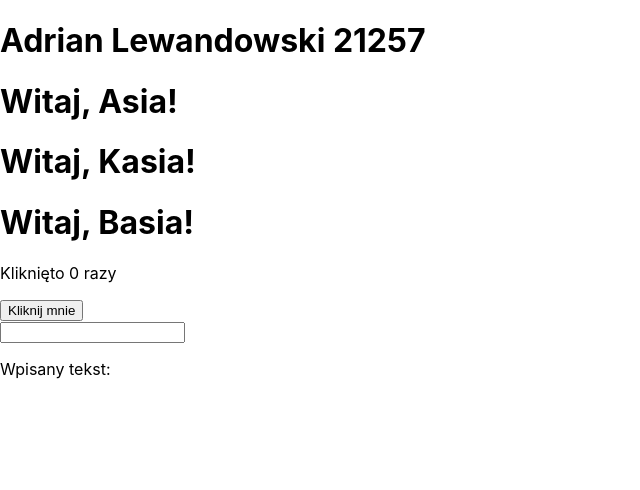
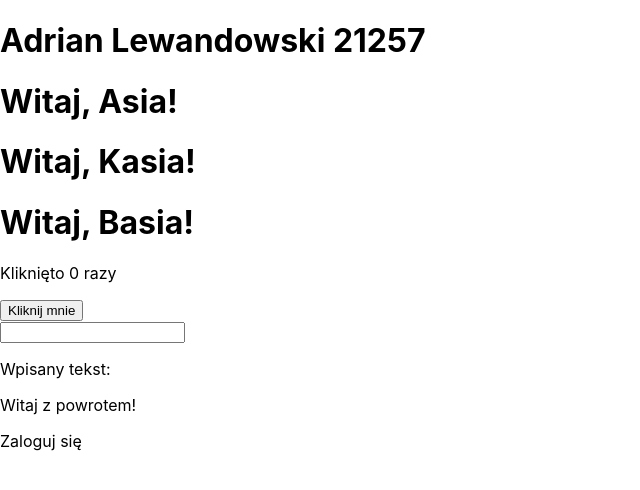
Before and after one commit to Adek2k4/jwpwai_lab1, a React (Create React App) app in the folder AdrianLewandowski21257/lab4ReactDev/zadanie/: page / in a window 1280 px wide. Shown: the top 490 px of the page, without its empty margins (0-640 px from the left). Built offline with nearby package versions, Linux system fonts and the light colour scheme.

Commit message:
lab4 zad5

```diff
--- a/AdrianLewandowski21257/lab4ReactDev/zadanie/src/App.js
+++ b/AdrianLewandowski21257/lab4ReactDev/zadanie/src/App.js
@@ -2,6 +2,7 @@ import HelloWithProps from './HelloWithProps';
 import Hello from './Hello';
 import Counter from './Counter';
 import InputTracker from './InputTracker';
+import LoginStatus from './LoginStatus';
 
 function App() {
 return (
@@ -12,6 +13,8 @@ return (
     <HelloWithProps name="Basia"/>
     <Counter />
     <InputTracker />
+    <LoginStatus isLoggedIn={true} />
+    <LoginStatus isLoggedIn={false} />
   </div>
 );
 }
--- /dev/null
+++ b/AdrianLewandowski21257/lab4ReactDev/zadanie/src/LoginStatus.js
@@ -0,0 +1,8 @@
+function LoginStatus({ isLoggedIn }) {
+return (
+<div>
+{isLoggedIn ? <p>Witaj z powrotem!</p> : <p>Zaloguj się</p>}
+</div>
+);
+}
+export default LoginStatus;
```
